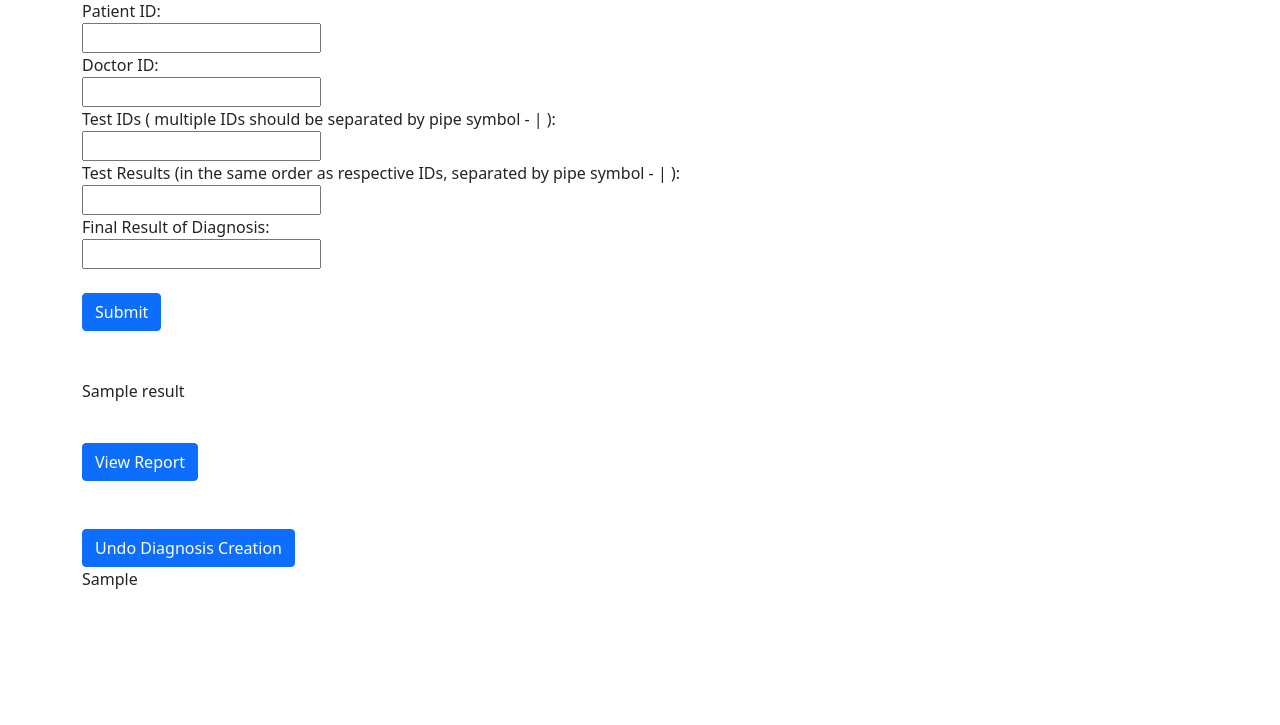
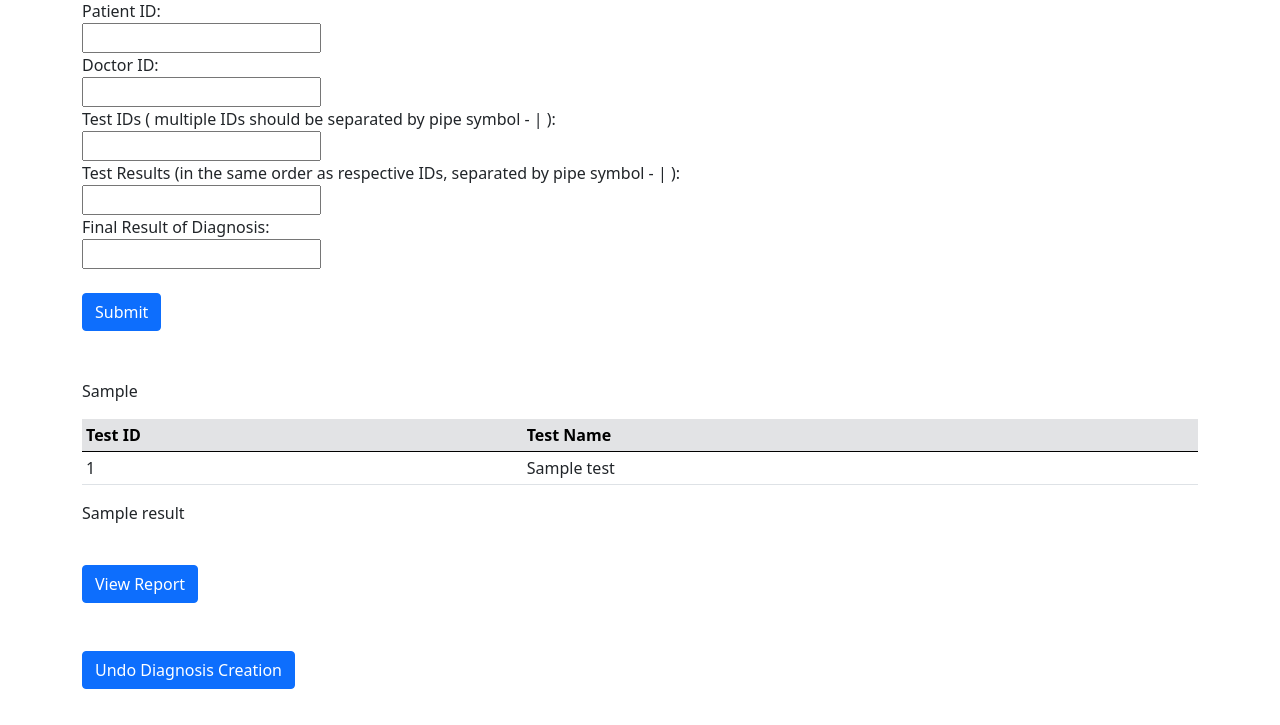
Before and after one commit to sairoopb/Hospital-DBMS, a Django app: template Backend/dbms_project/dbms_app/templates/dbms_app/create_diagnosis.html in a window 1280 px wide. Shown: the part 57-782 px from the top of the page. Run offline with Django 3.2, Linux system fonts and the light colour scheme; the template is opened without the code that fills it: most values are stand-ins (such as "Sample title", 1, 10 or a date in 2020).

Commit message:
Added tables for the treatment and diagnosis page

```diff
--- a/Backend/dbms_project/dbms_app/templates/dbms_app/create_diagnosis.html
+++ b/Backend/dbms_project/dbms_app/templates/dbms_app/create_diagnosis.html
@@ -39,6 +39,34 @@
   </form>
 
   <br/><br/>
+
+  {% if tests or del_status%}
+    {% for del_stat in del_status %}
+
+      <p> {{del_stat}} </p>
+
+    {% endfor %}
+    <div class="mt-3">
+        <table class="table table-responsive table-sm table-hover table-fixed">
+            <thead class="table-secondary">
+            <tr>
+                <th>Test ID</th>
+                <th>Test Name</th>
+            </tr>
+
+            </thead>
+            <tbody>
+            {% for test in tests %}
+                <tr style="cursor:pointer;">
+                <td>{{ test.test_id }}</td>
+                <td>{{ test.name }}</td>
+                </tr>
+            {% endfor %}
+            </tbody>
+        </table>
+    </div>
+  {% endif %}
+
   {% for result in results %}
       <p>{{result}}</p>
   {% endfor %}
@@ -62,11 +90,11 @@
 
   {% endfor %}
 
-  {% for del_stat in del_status %}
+  <!-- {% for del_stat in del_status %}
 
     <p> {{del_stat}} </p>
 
-  {% endfor %}
+  {% endfor %} -->
 
 
 {% endblock %}
--- a/Backend/dbms_project/dbms_app/view_service/diagnosis.py
+++ b/Backend/dbms_project/dbms_app/view_service/diagnosis.py
@@ -21,7 +21,8 @@ def diagnosis_view(request, branch):
                                   {
                                       "results": [],
                                       "diag_ids": [],
-                                      "del_status":["Deleted successfully"]
+                                      "del_status":["Deleted successfully"],
+                                      "tests": models.Test.objects.all()
                                   })
 
                 pat_id = request.POST.get('pat_id')
@@ -54,7 +55,8 @@ def diagnosis_view(request, branch):
                 return render(request, "dbms_app/create_diagnosis.html",
                                   {
                                       "results": [],
-                                      "diag_ids": []
+                                      "diag_ids": [],
+                                      "tests": models.Test.objects.all()
                                   })
 
 
--- a/Backend/dbms_project/dbms_app/view_service/prescription.py
+++ b/Backend/dbms_project/dbms_app/view_service/prescription.py
@@ -16,7 +16,8 @@ def prescription_view(request, branch):
                     cursor.execute("DELETE FROM Prescription WHERE prescription_id = %s", [del_presc_id])
                     return render(request, "dbms_app/create_prescription.html",
                                 {
-                                    "del_status": "Deleted Successfully"
+                                    "del_status": "Deleted Successfully",
+                                    "medicines": Medicine.objects.all()
                                 })
 
                 new_pres_id = 0
```
Also changed, not shown: Backend/dbms_project/dbms_app/templates/dbms_app/create_prescription.html (+5 -4 lines), Backend/dbms_project/dbms_app/templates/dbms_app/create_treatment.html (+27 -0 lines), Backend/dbms_project/dbms_app/view_service/treatment.py (+5 -2 lines).
